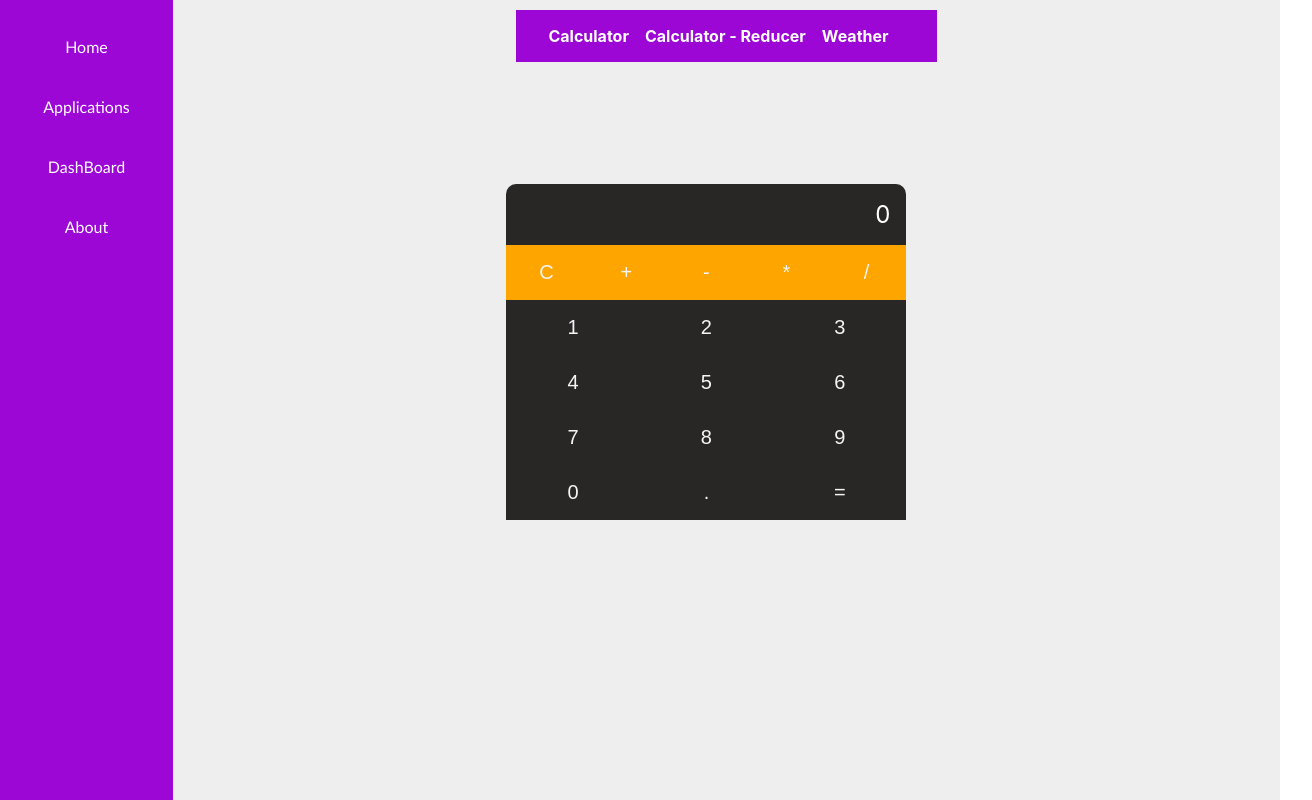
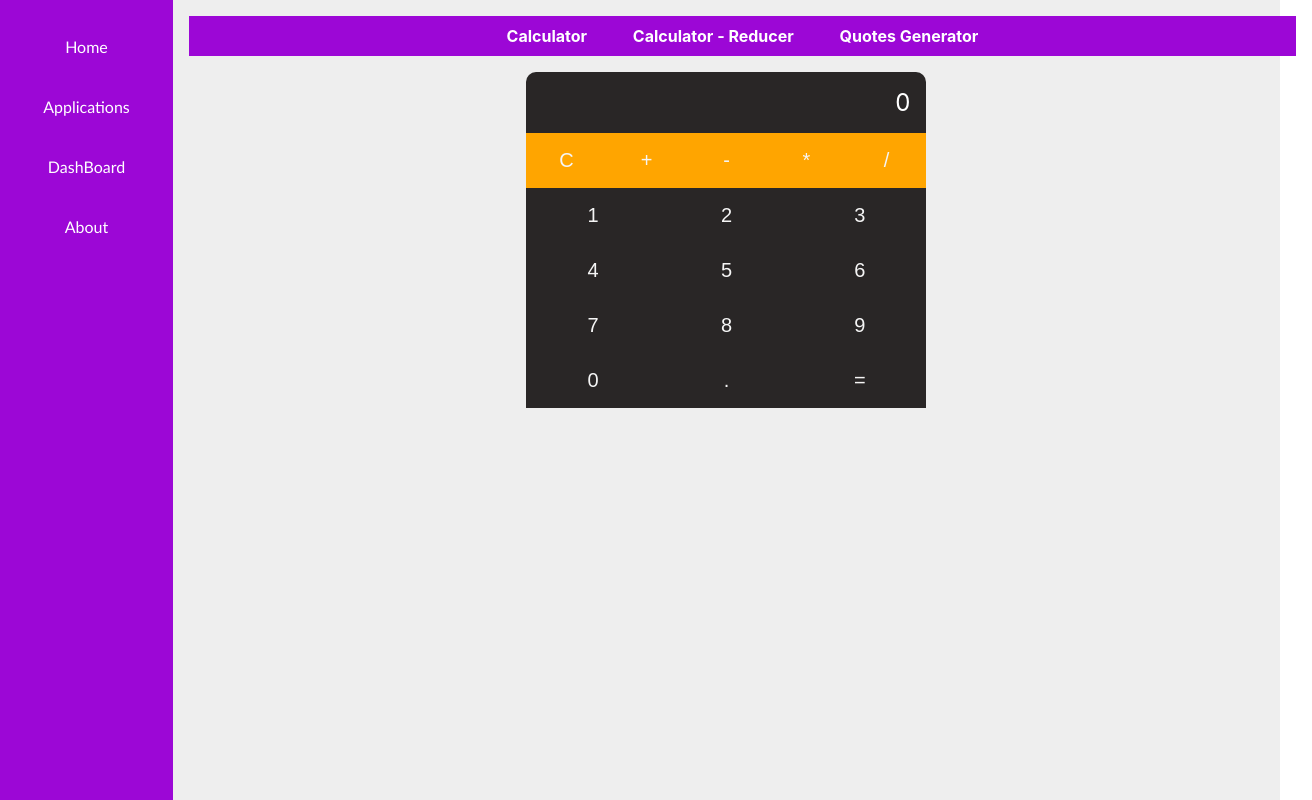
Before and after one commit to JeevaBabuM/ReactJS, a React (Create React App) app: page /applications/calcreducer in a window 1280 px wide. Shown: the whole page, 1312 px wide, since content can reach past the window. Built offline with nearby package versions, Linux system fonts and the light colour scheme.

Commit message:
Quote Generator

```diff
--- a/src/App.css
+++ b/src/App.css
@@ -5,112 +5,12 @@
   background-color: #eee;
 }
 
-.main-content{
+.main-content {
   width: 100%;
   height: 100%;
   color: black;
-  display: flex;
   justify-content: center;
+  text-align: center;
+  justify-content: center;
+  align-items: center;
 }
-
-.SideNav{
-  width: 200px;
-  height: 100vh;
-  background-color: rgb(156, 7, 214);
-}
-
-.SideNavContainer{
-  height: auto;
-  padding: 0;
-  width: 100%;
-}
-
-.SideNavList{
-  width: 100%;
-  height: 60px;
-  list-style-type: none;
-  color: white;
-  font-family: 'Trebuchet MS', 'Lucida Sans Unicode', 'Lucida Grande', 'Lucida Sans', Arial, sans-serif;
-  display: flex;
-  flex-direction: row;
-  justify-content: center;
-  align-items:center;
-}
-
-#active {
-  background-color: rgb(104, 4, 144);
-}
-.SideNavList:hover{
-  background-color: rgb(104, 4, 144);
-  cursor: pointer;
-}
-
-nav{
-  margin: 10px;
-  width:auto;
-  background-color: rgb(156, 7, 214);
-  padding: 16px 32px;
-  /* height: 20px; */
-  display: flex;
-}
-
-nav a{
-  margin-right: 16px;
-  color: white;
-  font-weight: bold;
-  text-decoration: none;
-}
-
-.calc {
-  width: 50vh;
-  min-height: 70vh;
-  display: flex;
-  justify-content: center;
-  align-items:center;
-}
-
-.result{
-  padding: 16px;
-  background-color: rgb(41, 38, 38);
-  text-align: right;
-  color: white;
-  font-size: 24px;
-  border-radius: 10px 10px 0px 0px;
-}
-
-.result span{
-  font-size: 14px;
-  padding: 3px;
-  color: #888;
-}
-
-button{
-  color: whitesmoke;
-  border: none;
-  font-size: 20px;
-  cursor: pointer;
-  padding: 16px;
-}
-
-button:hover{
-  opacity: 0.9;
-}
-.operators{
-  display: flex;
-}
-.operators button{
-  flex: 1 1 ;
-  background-color: orange;
-}
-
-.digits{
-  display: flex;
-  flex-wrap: wrap;
-  border-radius: 10px;
-}
-
-.digits button{
-  background-color: rgb(41, 38, 38);
-  flex: 1 1 33.333% ;
-  max-width: 33.333%;
-}
--- a/src/App.js
+++ b/src/App.js
@@ -4,26 +4,28 @@ import Home from './components/Home'
 import Applications from './components/Applications'
 import About from './components/About'
 import Dashboard from './components/Dashboard'
-import { Routes,Route } from 'react-router';
+import { Routes, Route } from 'react-router';
 import Calculator from './components/Applications/Calculator';
 import CalcReducer from './components/Applications/CalcReducer';
-import Weather from './components/Applications/Weather';
+import QuotesGenerator from './components/Applications/QuotesGenerator';
 
 function App() {
   return (
     <>
       <div className="App">
-        <SideNav/>
+        <SideNav />
         <div className='main-content'>
           <Routes>
-            <Route path='home' element={ <Home /> }/>
-            <Route path='applications' element={ <Applications /> }>
-              <Route path='calculator' element={ <Calculator /> }/>
-              <Route path='calcreducer' element={ <CalcReducer /> } />
-              <Route path='weather' element={ <Weather /> } />
+            <Route path='home' element={<Home />} />
+
+            <Route path='applications' element={<Applications />}>
+              <Route path='calculator' element={<Calculator />} />
+              <Route path='calcreducer' element={<CalcReducer />} />
+              <Route path='quotesgenerator' element={ <QuotesGenerator />} />
             </Route>
-            <Route path='about' element={ <About /> }/>
-            <Route path='dashboard' element={ <Dashboard /> }/>
+
+            <Route path='about' element={<About />} />
+            <Route path='dashboard' element={<Dashboard />} />
           </Routes>
         </div>
       </div>
--- /dev/null
+++ b/src/components/Application.css
@@ -0,0 +1,25 @@
+.appHeaders {
+    width: 100%;
+    padding: 16px 16px;
+    height: auto;
+}
+.appContent {
+    text-align: center;
+    justify-content: center;
+    align-items: center;
+    display: flex;
+}
+
+nav {
+    width: auto;
+    background-color: rgb(156, 7, 214);
+    padding: 10px 10px;
+}
+
+nav a {
+    margin: 16px;
+    padding: 5px 5px;
+    color: white;
+    font-weight: bold;
+    text-decoration: none;
+}
--- a/src/components/Applications.js
+++ b/src/components/Applications.js
@@ -1,18 +1,19 @@
 import React from "react";
+import './Application.css'
 import { Link, Outlet } from "react-router-dom";
 
 function Applications() {
     return (
         <>
-            <div>
+            <div className="appHeaders">
                 <nav>
                     <Link to='calculator'> Calculator </Link>
                     <Link to='calcreducer' > Calculator - Reducer </Link>
-                    <Link to='Weather' > Weather </Link>
+                    <Link to='quotesgenerator' > Quotes Generator </Link>
                 </nav>
-                <div>
-                    <Outlet />
-                </div>
+            </div>
+            <div className="appContent">
+                <Outlet />
             </div>
         </>
     )
--- a/src/components/Applications/CalcReducer.js
+++ b/src/components/Applications/CalcReducer.js
@@ -1,4 +1,5 @@
 import React, { useReducer, useState } from "react";
+import './Calculator.css'
 
 function CalcReducer() {
 
--- /dev/null
+++ b/src/components/Applications/Calculator.css
@@ -0,0 +1,52 @@
+.calc {
+    width: 50vh;
+    min-height: 70vh;
+}
+
+.result {
+    padding: 16px;
+    background-color: rgb(41, 38, 38);
+    text-align: right;
+    color: white;
+    font-size: 24px;
+    border-radius: 10px 10px 0px 0px;
+}
+
+.result span {
+    font-size: 14px;
+    padding: 3px;
+    color: #888;
+}
+
+button {
+    color: whitesmoke;
+    border: none;
+    font-size: 20px;
+    cursor: pointer;
+    padding: 16px;
+}
+
+button:hover {
+    opacity: 0.9;
+}
+
+.operators {
+    display: flex;
+}
+
+.operators button {
+    flex: 1 1;
+    background-color: orange;
+}
+
+.digits {
+    display: flex;
+    flex-wrap: wrap;
+    border-radius: 10px;
+}
+
+.digits button {
+    background-color: rgb(41, 38, 38);
+    flex: 1 1 33.333%;
+    max-width: 33.333%;
+}
--- a/src/components/Applications/Calculator.js
+++ b/src/components/Applications/Calculator.js
@@ -1,4 +1,5 @@
 import React, { useState } from "react";
+import './Calculator.css'
 
 function Calculator() {
     const [val,setVal] = useState('')
--- /dev/null
+++ b/src/components/Applications/QuotesGenerator.css
@@ -0,0 +1,12 @@
+.quoteButton{
+    cursor: pointer;
+    font-size: 1.2rem;
+    height: 2.5rem;
+    border: none;
+    color: #fff;
+    background: #8A2387;
+    background: -webkit-linear-gradient(to right, #F27121, #E94057, #8A2387);  /* Chrome 10-25, Safari 5.1-6 */
+    background: linear-gradient(to right, #F27121, #E94057, #8A2387); /* W3C, IE 10+/ Edge, Firefox 16+, Chrome 26+, Opera 12+, Safari 7+ */
+    outline: none;
+    padding: 0.5rem 1.8rem 0.5rem 1.8rem;
+  }
--- /dev/null
+++ b/src/components/Applications/QuotesGenerator.js
@@ -0,0 +1,32 @@
+import React, { useState } from "react";
+import './QuotesGenerator.css'
+import axios from "axios";
+
+function QuotesGenerator() {
+    const url = "https://api.quotable.io/random";
+    const [quote, setQuote] = useState('')
+
+    axios.get("https://api.quotable.io/random")
+    .then(res => {
+      const apiResponse = res.data;
+      setQuote({ apiResponse });
+    })
+    const getNewQuote = () => {
+        alert('apiResponse')
+    }
+    return (
+        <div className="quotesContent">
+            <div className="quoteText">
+                <p> quote </ p>
+            </div>
+            <div className="quoteAuthor">
+                <p> author Name </ p>
+            </div>
+
+            <button className="quoteButton" onClick={getNewQuote}>New Quote</button>
+
+        </ div>
+    )
+}
+
+export default QuotesGenerator
--- a/src/components/Applications/Weather.js
+++ /dev/null
@@ -1,49 +0,0 @@
-import React, { useEffect, useState } from "react";
-import axios from 'axios';
-
-function Weather(){
-    const [posts, setPosts] = useState([]);
-
-    useEffect(() => {
-        axios.get('https://jsonplaceholder.typicode.com/posts/1')
-          .then(response => {
-            setPosts(response.data);
-          })
-          .catch(error => {
-            console.error(error);
-          });
-      }, []);
-
-    return (
-    <>
-        <h1> Weather App</h1>
-        <div>
-            <input placeholder="City/Town"
-            style={{
-            width: '300px',
-            display: 'inline-block',
-            padding: '10px 0px 10px 30px',
-            lineHeight: '120%',
-            position: 'relative',
-            borderRadius: '20px',
-            outline: 'none',
-            fontSize: '20px'}}
-            onChange={e => e.target.value}/>
-
-            <button style={{
-                padding: '10px 0px 10px 30px',
-                color:'brown'}}
-                onClick={() => alert('Button click')}
-                >Search</button>
-        </div>
-
-        <div>
-            <p> {posts.title} </p>
-            <p> {posts.body}  </p>
-        </div>
-    </>)
-
-    // a61c097efb8d437eb2685825232904
-}
-
-export default Weather
--- /dev/null
+++ b/src/components/SideNav.css
@@ -0,0 +1,32 @@
+.SideNav {
+    width: 200px;
+    height: 100vh;
+    background-color: rgb(156, 7, 214);
+}
+
+.SideNavContainer {
+    height: auto;
+    padding: 0;
+    width: 100%;
+}
+
+.SideNavList {
+    width: 100%;
+    height: 60px;
+    list-style-type: none;
+    color: white;
+    font-family: 'Trebuchet MS', 'Lucida Sans Unicode', 'Lucida Grande', 'Lucida Sans', Arial, sans-serif;
+    display: flex;
+    flex-direction: row;
+    justify-content: center;
+    align-items: center;
+}
+
+#active {
+    background-color: rgb(104, 4, 144);
+}
+
+.SideNavList:hover {
+    background-color: rgb(104, 4, 144);
+    cursor: pointer;
+}
```
Also changed, not shown: src/components/SideNav.js (+6 -5 lines).
